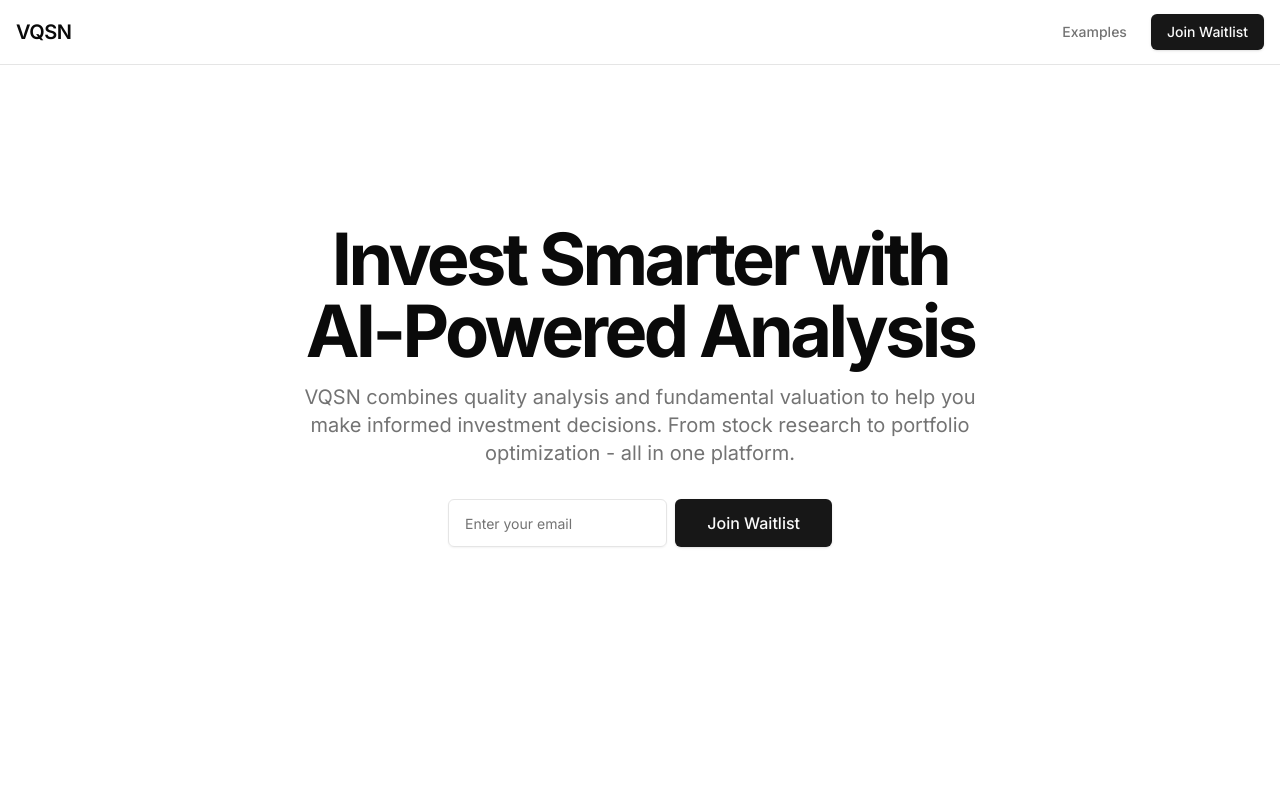
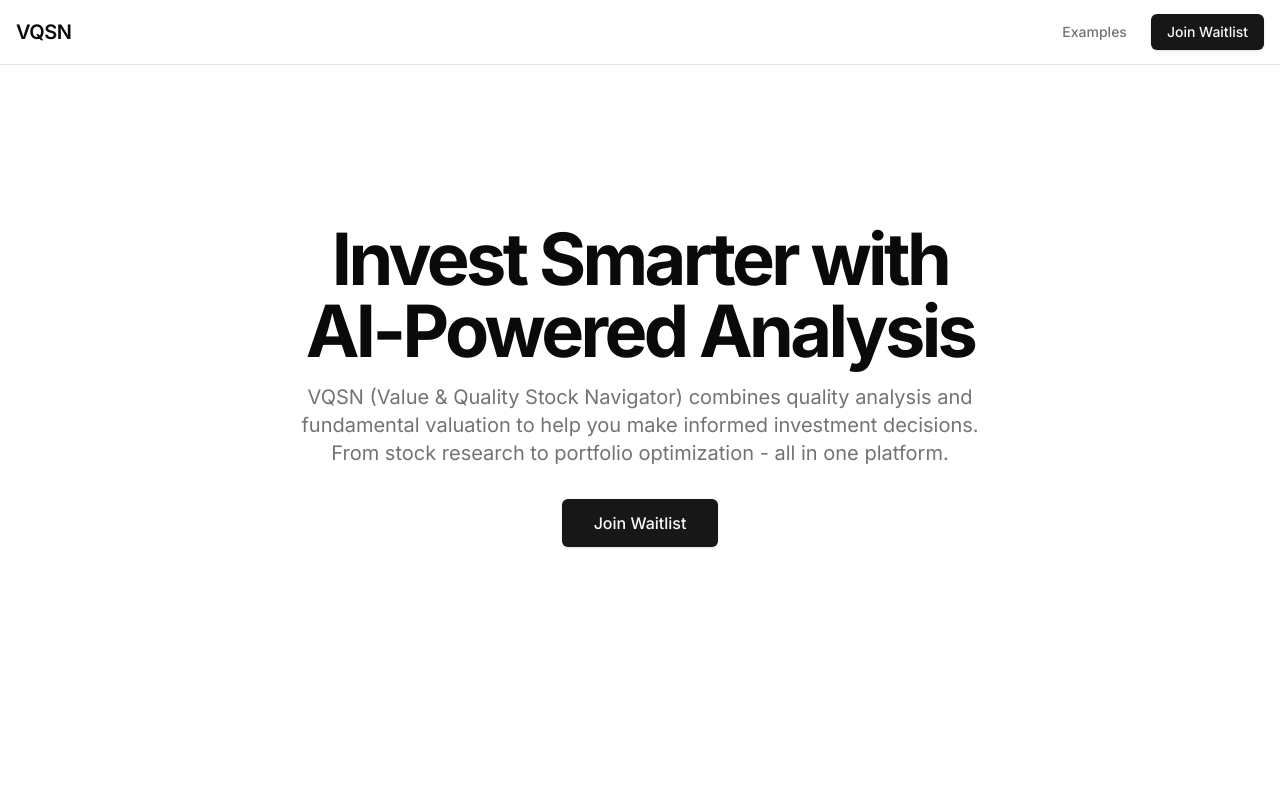
Before and after one commit to iste2/vqsn, a Next.js app: page / in a window 1280 px wide. Shown: the top 800 px of the page. Built offline with nearby package versions, Linux system fonts and the light colour scheme.

Commit message:
hero tidied up

```diff
--- a/components/hero.tsx
+++ b/components/hero.tsx
@@ -1,11 +1,8 @@
 "use client"
 
 import { Button } from "@/components/ui/button"
-import { Input } from "@/components/ui/input"
-import { useState } from "react"
 
 export function Hero() {
-  const [email, setEmail] = useState("")
 
   return (
     <div className="flex min-h-[80vh] flex-col items-center justify-center space-y-8 px-4 text-center">
@@ -15,24 +12,20 @@ export function Hero() {
           <span className="block">AI-Powered Analysis</span>
         </h1>
         <p className="mx-auto max-w-[700px] text-lg text-muted-foreground sm:text-xl">
-        VQSN combines quality analysis and fundamental valuation to help you make informed investment decisions. From stock research to portfolio optimization - all in one platform.
+        VQSN (Value & Quality Stock Navigator) combines quality analysis and fundamental valuation to help you make informed investment decisions. From stock research to portfolio optimization - all in one platform.
         </p>
       </div>
 
-      <div className="flex w-full max-w-sm flex-col gap-2 sm:flex-row">
-        <Input
-          type="email"
-          placeholder="Enter your email"
-          value={email}
-          onChange={(e) => setEmail(e.target.value)}
-          className="h-12 text-base px-4"
-        />
-        <Button
-          className="h-12 px-8 text-base font-medium"
-        >
-          Join Waitlist
-        </Button>
-      </div>
+
+      <Button
+        className="h-12 px-8 text-base font-medium"
+        onClick={() => {
+          const waitlistSection = document.querySelector('#waitlist')
+          waitlistSection?.scrollIntoView({ behavior: 'smooth' })
+        }}
+      >
+        Join Waitlist
+      </Button>
     </div>
   )
 }
```
